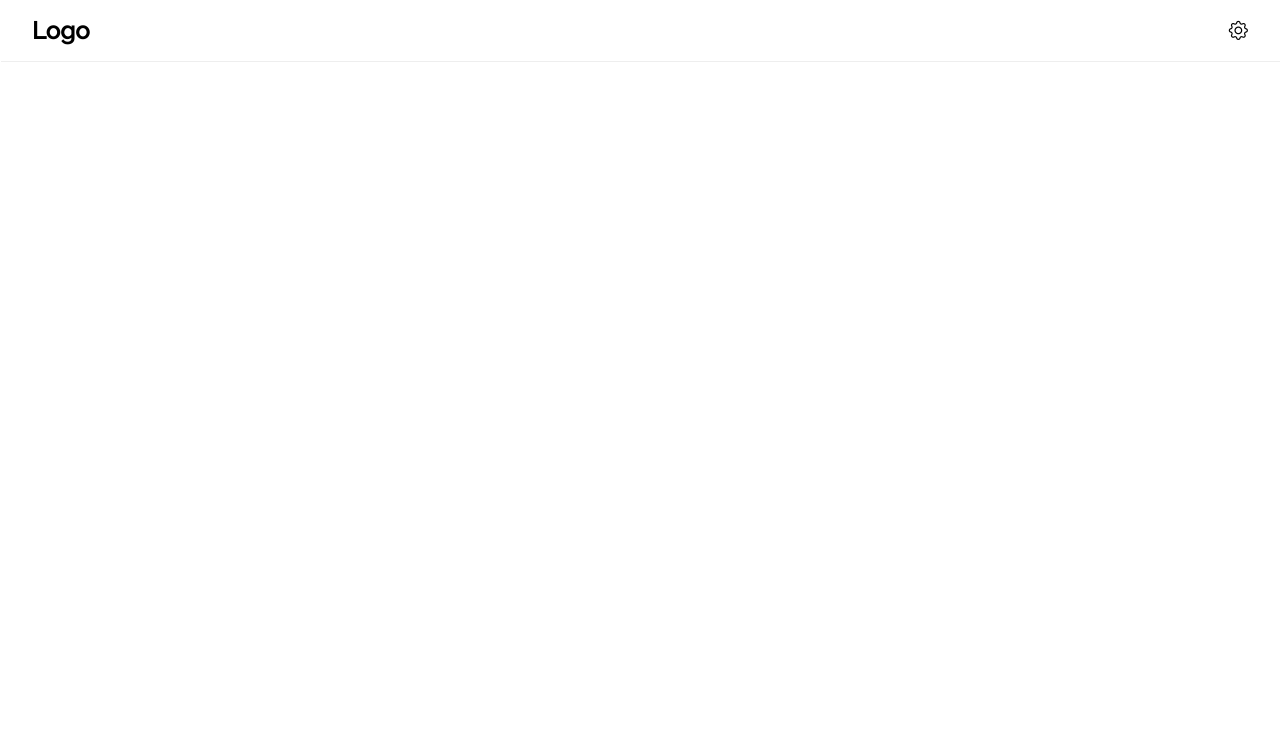
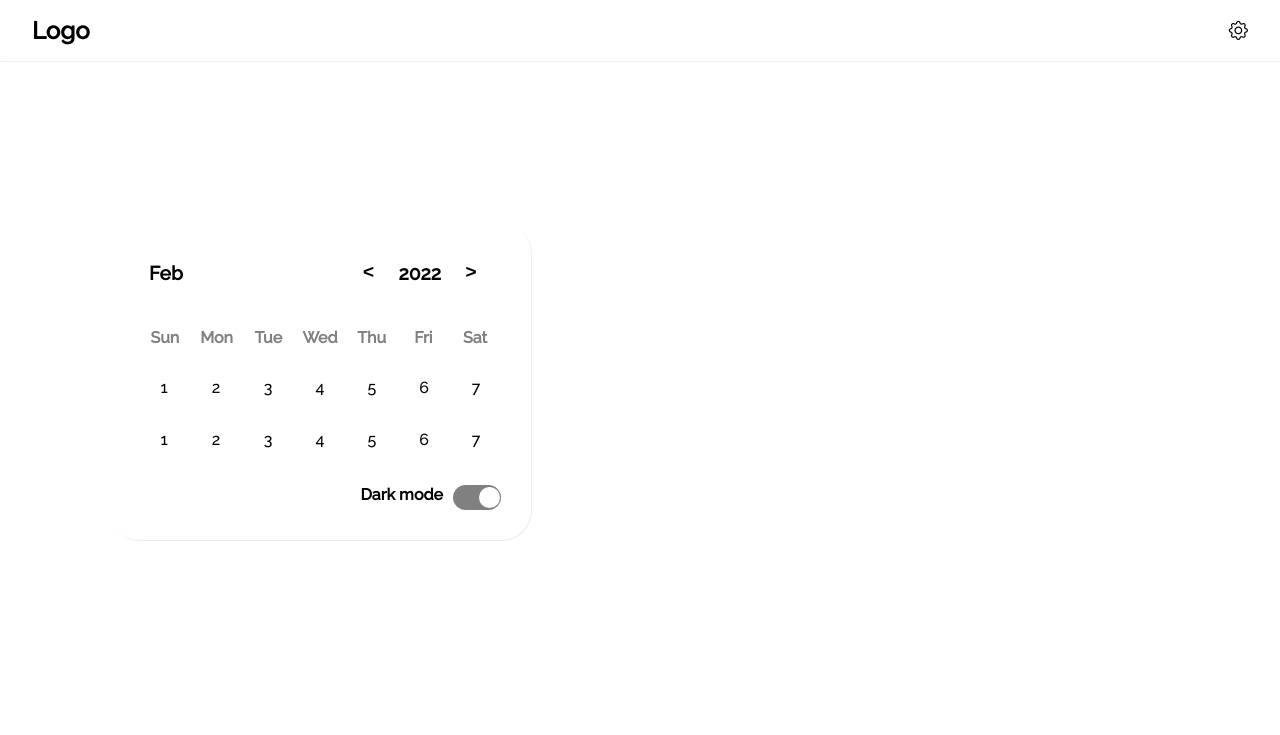
Before and after one commit to neginsoleimani/TaskManagerPro, a plain HTML site: page index.html in a window 1280 px wide. Shown: the top 735 px of the page. Drawn offline with nearby package versions, Linux system fonts and the light colour scheme.

Commit message:
create calendar section

```diff
--- a/index.html
+++ b/index.html
@@ -11,6 +11,7 @@
     <link rel="stylesheet" href="./styles/Layout.css">
     <link rel="stylesheet" href="./styles/Navbar.css">
     <link rel="stylesheet" href="./styles/Main.css">
+    <link rel="stylesheet" href="./styles/Calendar.css">
     <link rel="stylesheet" href="./styles/Setting.css">
     <link rel="stylesheet" href="./styles/Footer.css">
 </head>
@@ -56,6 +57,68 @@
 
             </div>
         </div>
+        <div class="app-container">
+            <div class="Calendar">
+                <div class="Calendar-header">
+                    <span class="month-picker" id="month-picker">Feb</span>
+                    <div class="year-picker">
+                        <span class="year-change" id="prev-year">
+                            <pre><</pre>
+                        </span>
+                        <span id="year">2022</span>
+                        <span class="year-change" id="next-year">
+                            <pre>></pre>
+                        </span>
+                    </div>
+                </div>
+
+                <div class="Calendar-body">
+                    <div class="Calendar-week-day">
+                        <div>Sun</div>
+                        <div>Mon</div>
+                        <div>Tue</div>
+                        <div>Wed</div>
+                        <div>Thu</div>
+                        <div>Fri</div>
+                        <div>Sat</div>
+                    </div>
+                    <div class="Calendar-days">
+                        <div>1
+                            <span></span>
+                            <span></span>
+                            <span></span>
+                            <span></span>
+                        </div>
+                        <div>2</div>
+                        <div>3</div>
+                        <div>4</div>
+                        <div>5</div>
+                        <div>6</div>
+                        <div>7</div>
+                        <div>1</div>
+                        <div>2</div>
+                        <div>3</div>
+                        <div>4</div>
+                        <div>5</div>
+                        <div>6</div>
+                        <div>7</div>
+                    </div>
+                </div>
+
+                <div class="Calendar-footer">
+                    <div class="toggle">
+                        <span>Dark mode</span>
+                        <div class="dark-mode-switch">
+                            <div class="dark-mode-switch-ident"></div>
+                        </div>
+                    </div>
+                </div>
+
+                <div class="month-list"></div>
+            </div>
+            <div class="taskManager"></div>
+        </div>
+
 
     </main>
     <!-- /main -->
@@ -75,6 +138,7 @@
     <!-- /Footer -->
 
     <script src="./script/theme.js"></script>
+    <script src="./script/calendar.js"></script>
 
 </body>
 
--- a/script/theme.js
+++ b/script/theme.js
@@ -10,17 +10,17 @@ document.querySelector(".setting").style.color = localStorage.getItem("text-colo
 let Btn = document.querySelectorAll(".btn");
 for (let i = 0; i < Btn.length; i++) {
     Btn[i].style.border = localStorage.getItem("border-color");
-  }
+}
 
 
-let settingBtn = document.getElementById("setting-btn");
+let settingOpenBtn = document.getElementById("setting-btn");
 let settingCloseBtn = document.getElementById("setting-close-btn")
 
-settingBtn.addEventListener("click", setting)
+settingOpenBtn.addEventListener("click", settingOpen)
 settingCloseBtn.addEventListener("click", settingClose)
 
 
-function setting() {
+function settingOpen() {
     document.querySelector(".setting-container").style.display = "block";
 }
 
@@ -35,25 +35,20 @@ let neonThemeBtn = document.getElementById("neon")
 let darkThemeBtn = document.getElementById("dark")
 let retroThemeBtn = document.getElementById("retro")
 
-// themes
-
-
-
-// theme function
 lightThemeBtn.addEventListener("click", setlightTheme);
 neonThemeBtn.addEventListener("click", setNeonTheme);
 darkThemeBtn.addEventListener("click", setDarkTheme);
 retroThemeBtn.addEventListener("click", setRetroTheme)
 
 
-
+// theme function
 function setlightTheme() {
     localStorage.setItem("theme", "#92B4EC");
     localStorage.setItem("bg-color", "#fff")
-    localStorage.setItem("nav-text-color","#000")
-    localStorage.setItem("boxshadow","1px 1px #eee")
-    localStorage.setItem("text-color","#000")
-    localStorage.setItem("border-color","1.5px solid #eee")
+    localStorage.setItem("nav-text-color", "#000")
+    localStorage.setItem("boxshadow", "1px 1px #eee")
+    localStorage.setItem("text-color", "#000")
+    localStorage.setItem("border-color", "1.5px solid #eee")
     document.querySelector("footer").style.backgroundColor = localStorage.getItem("theme");
     document.querySelector("body").style.backgroundColor = localStorage.getItem("bg-color")
     document.querySelector(".setting-nav").style.backgroundColor = localStorage.getItem("theme");
@@ -65,8 +60,7 @@ function setlightTheme() {
     document.querySelector(".setting").style.color = localStorage.getItem("text-color");
     for (let i = 0; i < Btn.length; i++) {
         Btn[i].style.border = localStorage.getItem("border-color");
-      }
-
+    }
 
 }
 
@@ -74,10 +68,10 @@ function setlightTheme() {
 function setNeonTheme() {
     localStorage.setItem("theme", "#FF67E7");
     localStorage.setItem("bg-color", "#fff")
-    localStorage.setItem("nav-text-color","#000")
-    localStorage.setItem("boxshadow","1px 1px #eee")
-    localStorage.setItem("text-color","#000")
-    localStorage.setItem("border-color","1.5px solid #eee")
+    localStorage.setItem("nav-text-color", "#000")
+    localStorage.setItem("boxshadow", "1px 1px #eee")
+    localStorage.setItem("text-color", "#000")
+    localStorage.setItem("border-color", "1.5px solid #eee")
     document.querySelector("footer").style.backgroundColor = localStorage.getItem("theme");
     document.querySelector("body").style.backgroundColor = localStorage.getItem("bg-color")
     document.querySelector(".setting-nav").style.backgroundColor = localStorage.getItem("theme");
@@ -89,8 +83,7 @@ function setNeonTheme() {
     document.querySelector(".setting").style.color = localStorage.getItem("text-color");
     for (let i = 0; i < Btn.length; i++) {
         Btn[i].style.border = localStorage.getItem("border-color");
-      }
-
+    }
 
 }
 
@@ -98,10 +91,10 @@ function setDarkTheme() {
     const Btn = document.querySelectorAll(".btn");
     localStorage.setItem("theme", "#4C0070");
     localStorage.setItem("bg-color", "#160040")
-    localStorage.setItem("nav-text-color","#fff")
-    localStorage.setItem("boxshadow","1px 1px #4C0070")
-    localStorage.setItem("text-color","#fff")
-    localStorage.setItem("border-color","1.5px solid #4C0070")
+    localStorage.setItem("nav-text-color", "#fff")
+    localStorage.setItem("boxshadow", "1px 1px #4C0070")
+    localStorage.setItem("text-color", "#fff")
+    localStorage.setItem("border-color", "1.5px solid #4C0070")
     document.querySelector("footer").style.backgroundColor = localStorage.getItem("theme");
     document.querySelector("body").style.backgroundColor = localStorage.getItem("bg-color")
     document.querySelector(".setting-nav").style.backgroundColor = localStorage.getItem("theme");
@@ -113,7 +106,7 @@ function setDarkTheme() {
     document.querySelector(".setting").style.color = localStorage.getItem("text-color");
     for (let i = 0; i < Btn.length; i++) {
         Btn[i].style.border = localStorage.getItem("border-color");
-      }
+    }
 
 }
 
@@ -122,10 +115,10 @@ function setDarkTheme() {
 function setRetroTheme() {
     localStorage.setItem("theme", "#197163");
     localStorage.setItem("bg-color", "#065446")
-    localStorage.setItem("nav-text-color","#fff")
-    localStorage.setItem("boxshadow","1px 1px #197163")
-    localStorage.setItem("text-color","#fff")
-    localStorage.setItem("border-color","1.5px solid #197163")
+    localStorage.setItem("nav-text-color", "#fff")
+    localStorage.setItem("boxshadow", "1px 1px #197163")
+    localStorage.setItem("text-color", "#fff")
+    localStorage.setItem("border-color", "1.5px solid #197163")
     document.querySelector("footer").style.backgroundColor = localStorage.getItem("theme");
     document.querySelector("body").style.backgroundColor = localStorage.getItem("bg-color")
     document.querySelector(".setting-nav").style.backgroundColor = localStorage.getItem("theme");
@@ -137,13 +130,6 @@ function setRetroTheme() {
     document.querySelector(".setting").style.color = localStorage.getItem("text-color");
     for (let i = 0; i < Btn.length; i++) {
         Btn[i].style.border = localStorage.getItem("border-color");
-      }
+    }
 
 }
-
-
-
-
-
-
-//
--- /dev/null
+++ b/styles/Calendar.css
@@ -0,0 +1,188 @@
+.Calendar {
+    height: max-content;
+    width: max-content;
+    background-color: white;
+    border-radius: 30px;
+    font-family: 'Raleway', sans-serif;
+    padding: 20px;
+    position: relative;
+    overflow: hidden;
+    box-shadow: 1px 1px #eee;
+
+}
+
+.Calendar-header {
+    display: flex;
+    justify-content: space-between;
+    align-items: center;
+    font-size: 1.2rem;
+    font-weight: bold;
+    padding: 10px;
+}
+
+.Calendar-body {
+    padding: 10px;
+}
+
+.Calendar-week-day {
+    display: grid;
+    grid-template-columns: repeat(7, 1fr);
+    font-weight: bold;
+    height: 50px;
+}
+
+.Calendar-week-day div {
+    display: grid;
+    place-items: center;
+    color: gray;
+}
+
+.Calendar-days {
+    display: grid;
+    grid-template-columns: repeat(7, 1fr);
+    gap: 2px;
+}
+
+.Calendar-days div {
+    width: 50px;
+    height: 50px;
+    display: flex;
+    align-items: center;
+    justify-content: center;
+    padding: 5px;
+    position: relative;
+    cursor: pointer;
+}
+
+.month-picker {
+    padding: 5px 10px;
+    border-radius: 10px;
+    cursor: pointer;
+}
+
+.month-picker:hover {
+    background-color: rgb(201, 198, 198);
+}
+
+.year-picker {
+    display: flex;
+    align-items: center;
+}
+
+.year-change {
+    height: 40px;
+    width: 40px;
+    border-radius: 50%;
+    display: grid;
+    place-items: center;
+    margin: 0 10px;
+    cursor: pointer;
+}
+
+.year-change:hover {
+    background-color: rgb(201, 198, 198);
+}
+
+.Calendar-footer {
+    padding: 10px;
+    display: flex;
+    justify-content: flex-end;
+    align-items: center;
+    font-weight: bold;
+}
+
+.toggle {
+    display: flex;
+}
+
+.toggle span {
+    margin-right: 10px;
+}
+
+.dark-mode-switch {
+    position: relative;
+    width: 48px;
+    height: 25px;
+    border-radius: 14px;
+    background-color: gray;
+}
+
+.dark-mode-switch-ident {
+    width: 21px;
+    height: 21px;
+    border-radius: 50%;
+    background-color: white;
+    position: absolute;
+    top: 2px;
+    left: 2px;
+    transition: left 0.2s ease-in-out;
+}
+
+.dark-mode-switch .dark-mode-switch-ident {
+    top: 2px;
+    left: calc(2px + 50%);
+}
+
+.Calendar-days div span {
+    position: absolute;
+}
+
+.Calendar-days div:hover span {
+    transition: width .2s ease-in-out, height .2s ease-in-out;
+}
+
+.Calendar-days div span:nth-child(1),
+.Calendar-days div span:nth-child(3) {
+    width: 2px;
+    height: 0;
+    background-color: gray;
+}
+
+.Calendar-days div:hover span:nth-child(1),
+.Calendar-days div:hover span:nth-child(3) {
+height: 100%;
+}
+
+.Calendar-days div span:nth-child(1){
+    bottom: 0;
+    left: 0;
+}
+
+.Calendar-days div span:nth-child(3){
+    top: 0;
+    right: 0;
+}
+
+.Calendar-days div span:nth-child(2),
+.Calendar-days div span:nth-child(4){
+    width: 0;
+    height: 2px;
+    background-color: gray;
+}
+
+.Calendar-days div:hover span:nth-child(2),
+.Calendar-days div:hover span:nth-child(4){
+width: 100%;
+}
+
+.Calendar-days div span:nth-child(2){
+    top:0;
+    left: 0;
+}
+
+.Calendar-days div span:nth-child(4){
+    bottom:0;
+    right: 0;
+}
+
+.Calendar-days div:hover span:nth-child(2){
+   transition-delay: 0.2s;
+}
+
+.Calendar-days div:hover span:nth-child(3){
+    transition-delay: 0.4s;
+ }
+
+ .Calendar-days div:hover span:nth-child(4){
+    transition-delay: 0.6s;
+ }
--- a/styles/layout.css
+++ b/styles/layout.css
@@ -10,3 +10,11 @@
 body{
     height: 100vh;
 }
+
+
+.app-container{
+    height: 80vh;
+    display: grid;
+    grid-template-columns: repeat(2,1fr);
+    place-items: center;
+}
```
Also changed, not shown: script/calendar.js (added), script/taskManager.js (added).
